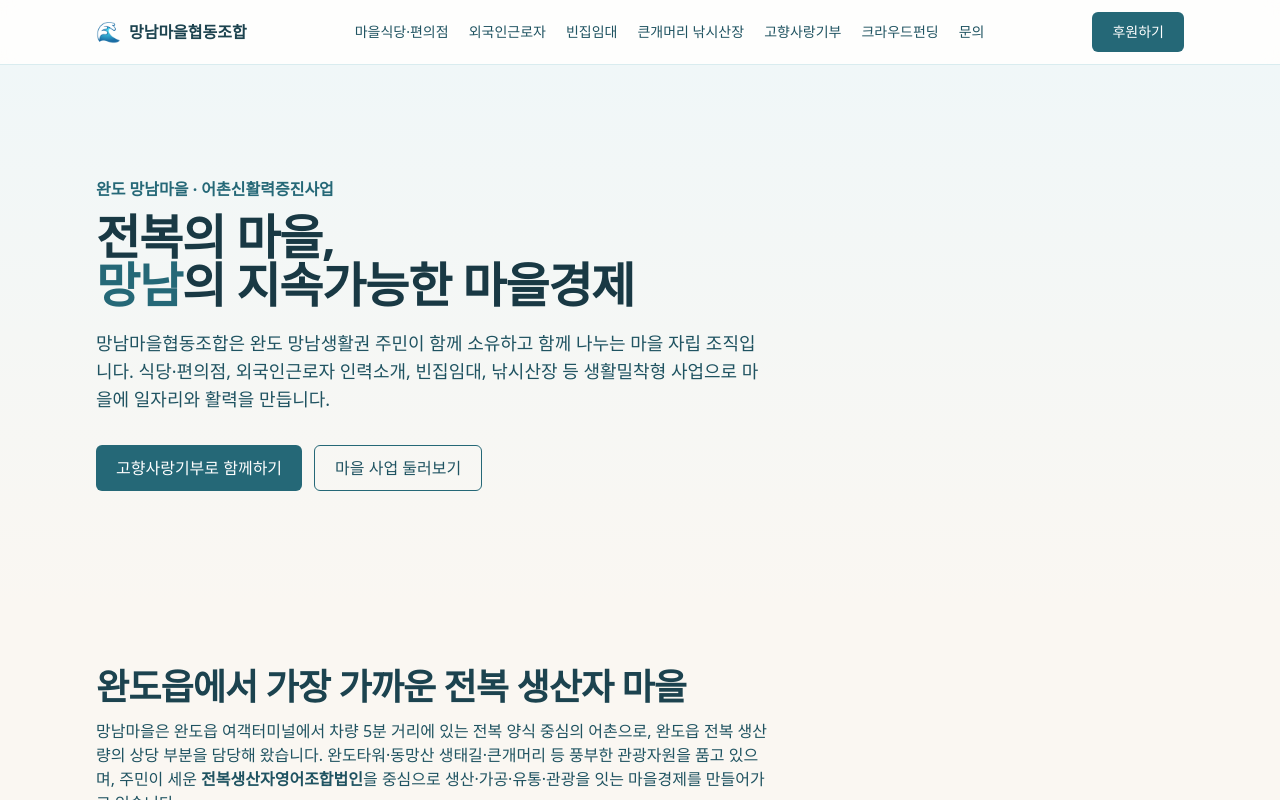
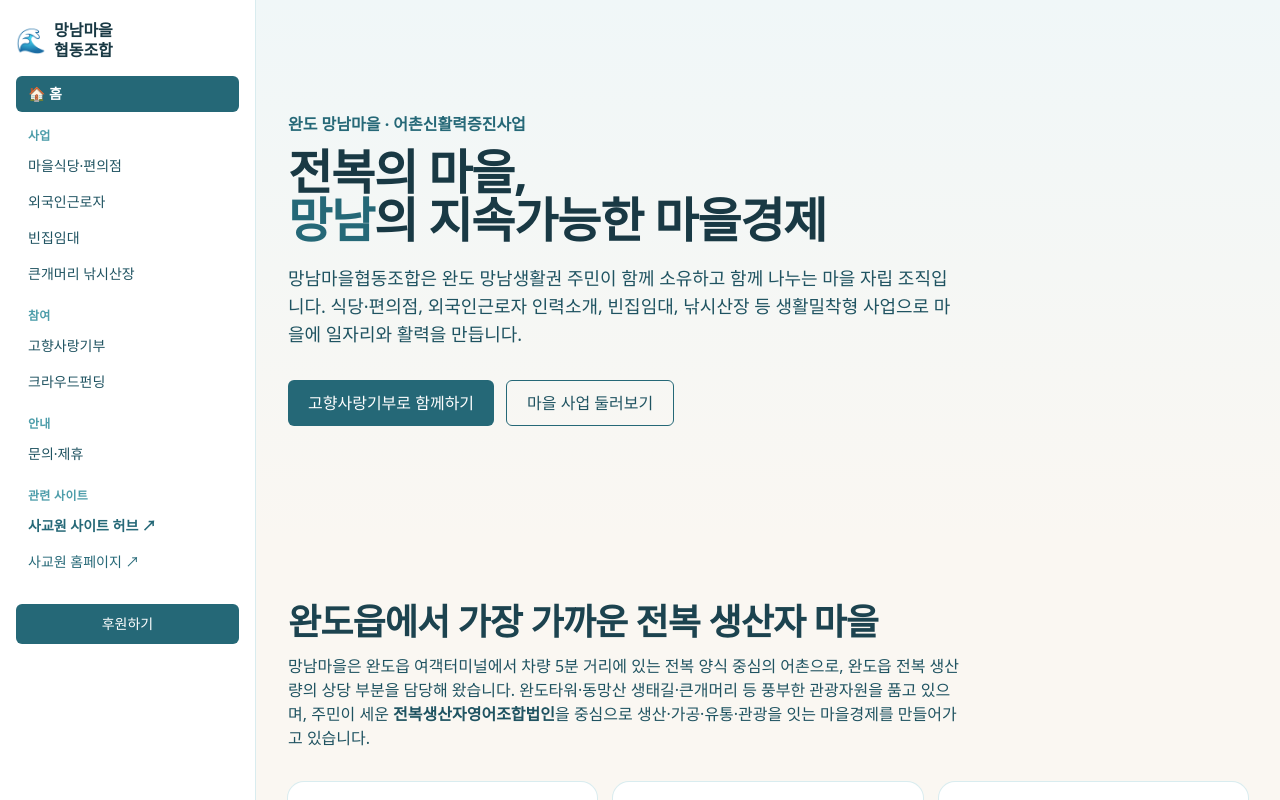
Before and after one commit to deka2026/mangnam-coop, a Next.js app: page / in a window 1280 px wide. Shown: the top 800 px of the page. Built offline with nearby package versions, Linux system fonts and the light colour scheme.

Commit message:
메뉴바를 좌측 사이드바로 전환 (academy-site 스타일, 모바일 햄버거)

```diff
--- /dev/null
+++ b/app/components/Sidebar.tsx
@@ -0,0 +1,150 @@
+"use client";
+
+import Link from "next/link";
+import { usePathname } from "next/navigation";
+import { useState } from "react";
+
+const sections = [
+  {
+    title: "사업",
+    links: [
+      { href: "/business/village-store", label: "마을식당·편의점" },
+      { href: "/business/foreign-workers", label: "외국인근로자" },
+      { href: "/business/empty-house", label: "빈집임대" },
+      { href: "/business/kunggaemeori", label: "큰개머리 낚시산장" },
+    ],
+  },
+  {
+    title: "참여",
+    links: [
+      { href: "/donation", label: "고향사랑기부" },
+      { href: "/funding", label: "크라우드펀딩" },
+    ],
+  },
+  {
+    title: "안내",
+    links: [{ href: "/contact", label: "문의·제휴" }],
+  },
+];
+
+const related = [
+  { href: "https://sakyowon.co.kr/", label: "사교원 사이트 허브 ↗", bold: true },
+  { href: "https://sakyowon.poomasi.org", label: "사교원 홈페이지 ↗" },
+];
+
+export default function Sidebar() {
+  const pathname = usePathname();
+  const [open, setOpen] = useState(false);
+
+  const isActive = (href: string) =>
+    href === "/" ? pathname === "/" : pathname.startsWith(href);
+
+  const linkClass = (href: string) =>
+    `block rounded-md px-3 py-2 text-sm transition-colors ${
+      isActive(href)
+        ? "bg-sea-600 text-white font-semibold"
+        : "text-sea-700 hover:bg-sea-50 hover:text-sea-900"
+    }`;
+
+  return (
+    <>
+      {/* 모바일 상단바 */}
+      <div className="lg:hidden sticky top-0 z-40 flex h-14 items-center justify-between border-b border-sea-100 bg-white/90 px-4 backdrop-blur">
+        <Link href="/" className="flex items-center gap-2 font-bold text-sea-800">
+          <span className="text-xl">🌊</span>
+          <span>망남마을협동조합</span>
+        </Link>
+        <button
+          aria-label="메뉴 열기"
+          onClick={() => setOpen(true)}
+          className="rounded-md p-2 text-sea-700 hover:bg-sea-50"
+        >
+          <span className="text-xl">☰</span>
+        </button>
+      </div>
+
+      {/* 모바일 오버레이 */}
+      {open && (
+        <div
+          className="fixed inset-0 z-40 bg-black/30 lg:hidden"
+          onClick={() => setOpen(false)}
+        />
+      )}
+
+      {/* 좌측 사이드바 */}
+      <aside
+        className={`fixed inset-y-0 left-0 z-50 w-64 overflow-y-auto border-r border-sea-100 bg-white px-4 py-5 transition-transform lg:translate-x-0 ${
+          open ? "translate-x-0" : "-translate-x-full"
+        }`}
+      >
+        <div className="mb-4 flex items-center justify-between">
+          <Link
+            href="/"
+            onClick={() => setOpen(false)}
+            className="flex items-center gap-2 font-bold text-sea-900"
+          >
+            <span className="text-2xl">🌊</span>
+            <span className="leading-tight">망남마을<br />협동조합</span>
+          </Link>
+          <button
+            aria-label="메뉴 닫기"
+            onClick={() => setOpen(false)}
+            className="rounded-md p-1 text-sea-600 hover:bg-sea-50 lg:hidden"
+          >
+            ✕
+          </button>
+        </div>
+
+        <nav className="space-y-4">
+          <Link href="/" onClick={() => setOpen(false)} className={linkClass("/")}>
+            🏠 홈
+          </Link>
+          {sections.map((sec) => (
+            <div key={sec.title}>
+              <div className="px-3 pb-1 text-xs font-bold uppercase tracking-wide text-sea-400">
+                {sec.title}
+              </div>
+              {sec.links.map((l) => (
+                <Link
+                  key={l.href}
+                  href={l.href}
+                  onClick={() => setOpen(false)}
+                  className={linkClass(l.href)}
+                >
+                  {l.label}
+                </Link>
+              ))}
+            </div>
+          ))}
+
+          <div>
+            <div className="px-3 pb-1 text-xs font-bold uppercase tracking-wide text-sea-400">
+              관련 사이트
+            </div>
+            {related.map((r) => (
+              <a
+                key={r.href}
+                href={r.href}
+                target="_blank"
+                rel="noopener"
+                className={`block rounded-md px-3 py-2 text-sm text-sea-600 hover:bg-sea-50 ${
+                  r.bold ? "font-bold" : ""
+                }`}
+              >
+                {r.label}
+              </a>
+            ))}
+          </div>
+        </nav>
+
+        <Link
+          href="/donation"
+          onClick={() => setOpen(false)}
+          className="btn-primary mt-6 w-full text-sm"
+        >
+          후원하기
+        </Link>
+      </aside>
+    </>
+  );
+}
--- a/app/layout.tsx
+++ b/app/layout.tsx
@@ -1,5 +1,6 @@
 import type { Metadata } from "next";
 import Link from "next/link";
+import Sidebar from "./components/Sidebar";
 import "./globals.css";
 
 export const metadata: Metadata = {
@@ -33,30 +34,10 @@ export default function RootLayout({
   return (
     <html lang="ko">
       <body>
-        <header className="sticky top-0 z-40 bg-white/80 backdrop-blur border-b border-sea-100">
-          <div className="container-page flex h-16 items-center justify-between gap-6">
-            <Link href="/" className="flex items-center gap-2 font-bold text-sea-800">
-              <span className="text-xl">🌊</span>
-              <span>망남마을협동조합</span>
-            </Link>
-            <nav className="hidden lg:flex items-center gap-5 text-sm">
-              {nav.map((n) => (
-                <Link
-                  key={n.href}
-                  href={n.href}
-                  className="text-sea-700 hover:text-sea-900 transition-colors"
-                >
-                  {n.label}
-                </Link>
-              ))}
-            </nav>
-            <Link href="/donation" className="btn-primary hidden sm:inline-flex text-sm">
-              후원하기
-            </Link>
-          </div>
-        </header>
+        <Sidebar />
 
-        <main>{children}</main>
+        <div className="lg:ml-64">
+          <main className="min-h-screen">{children}</main>
 
         <footer className="mt-20 border-t border-sea-100 bg-white">
           <div className="container-page py-10 grid gap-8 md:grid-cols-3 text-sm text-sea-700">
@@ -90,6 +71,7 @@ export default function RootLayout({
             </div>
           </div>
         </footer>
+        </div>
       </body>
     </html>
   );
```
